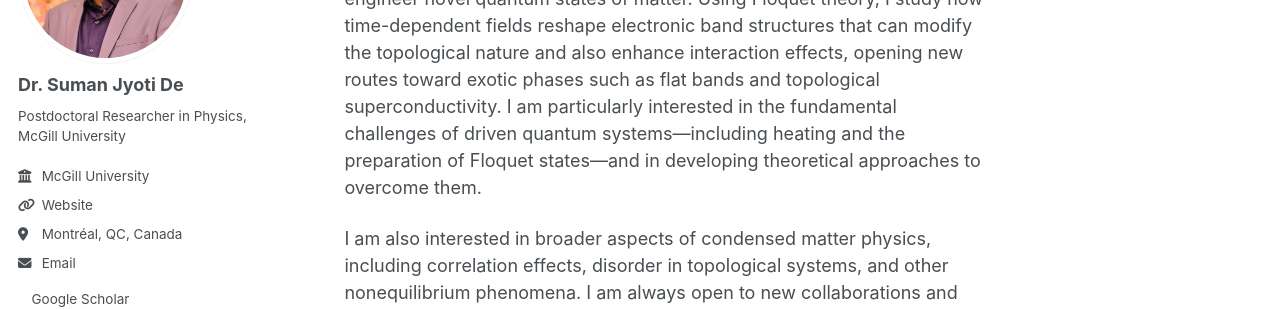
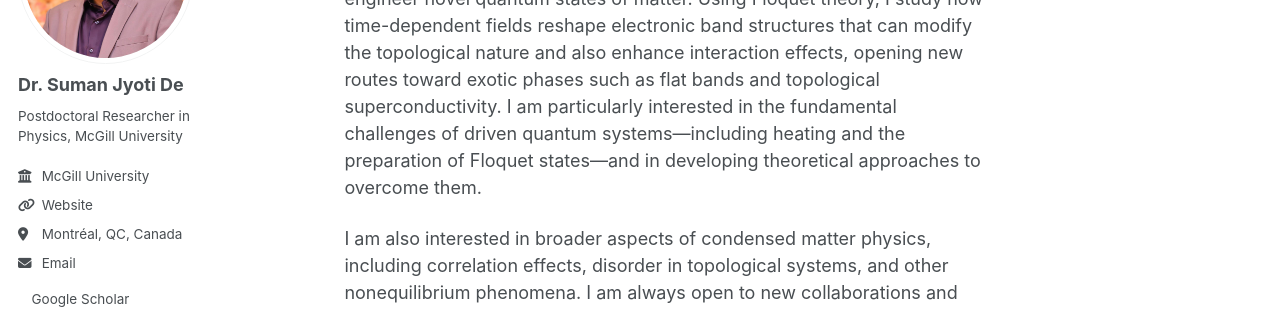
Before and after one commit to sjdphysics/sjdphysics.github.io, a Jekyll site: the page built from _pages/about.md, in a window 1280 px wide. Shown: the part 212-521 px from the top of the page. Built offline with Jekyll 4.4.1, drawn with Linux system fonts in a browser that asks for light colours; a style sheet for code colours, icons or effects is not loaded.

Commit message:
Changes sidebar width

```diff
--- a/assets/css/main.scss
+++ b/assets/css/main.scss
@@ -107,7 +107,7 @@
 
 @media (min-width: 57.8125em) {
   .sidebar {
-    width: 20% !important;
+    width: 17% !important;
     margin-right: 2% !important;
   }
   .page {
```
